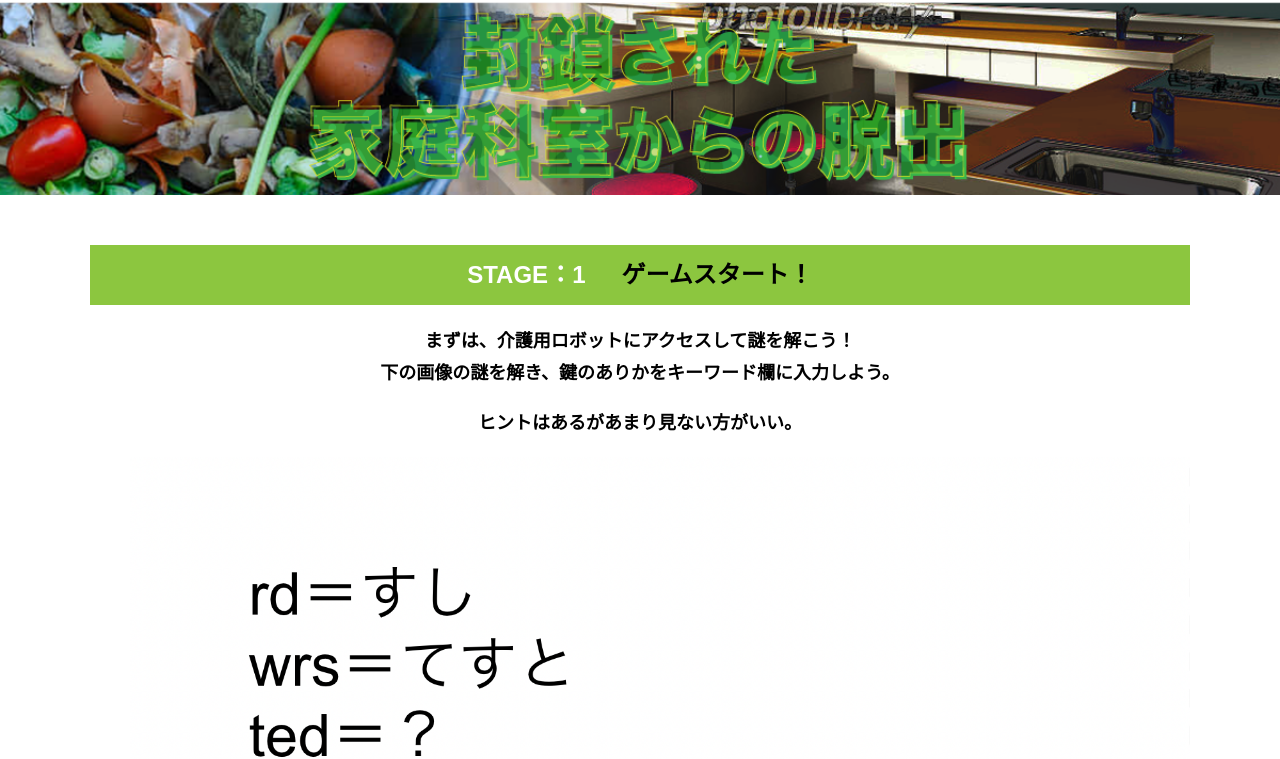
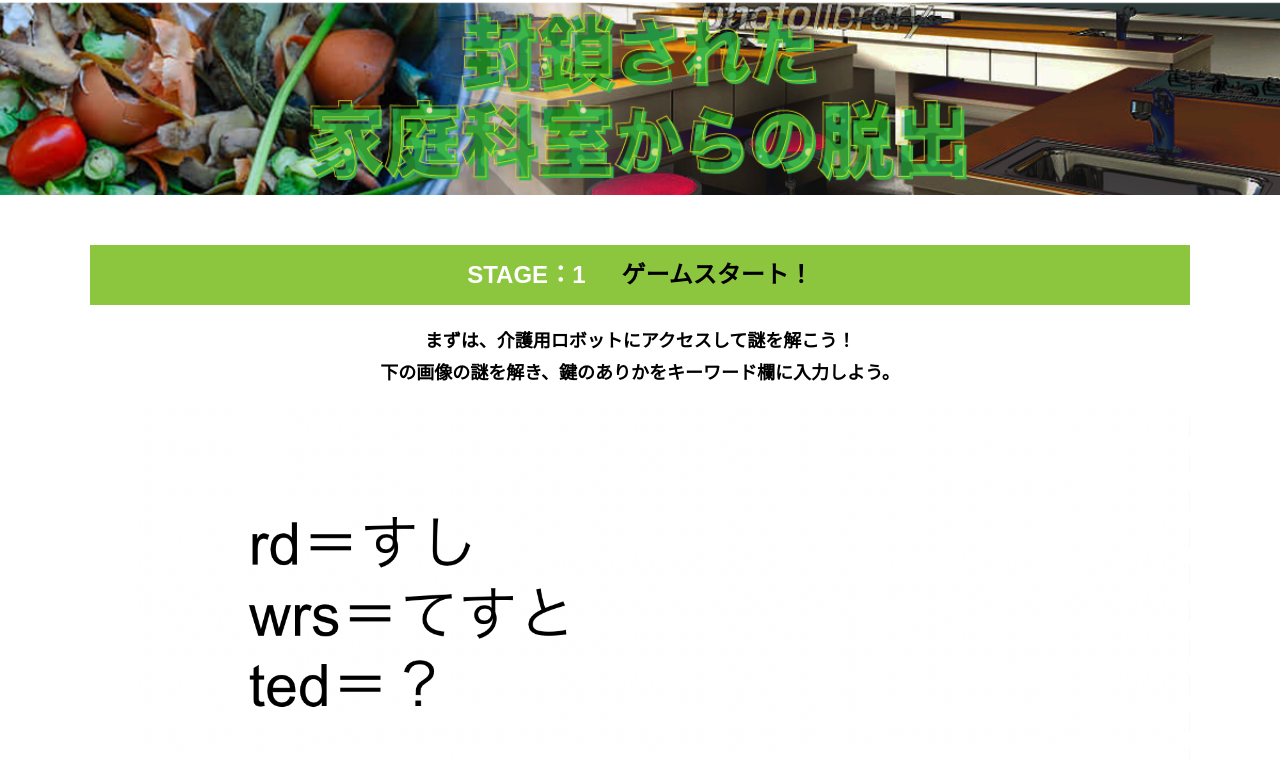
Before and after one commit to rui0816/-7, a plain HTML site: page main.html in a window 1280 px wide. Shown: the part 58-817 px from the top of the page. Drawn offline with nearby package versions, Linux system fonts and the light colour scheme.

Commit message:
Update main.html

```diff
--- a/main.html
+++ b/main.html
@@ -36,7 +36,7 @@
             <h2 class="section-title section-title--keycolorlight"><span class="section-title__stage">STAGE：1</span>ゲームスタート！</h2>
             <p class="text-center">まずは、介護用ロボットにアクセスして謎を解こう！<br>
               下の画像の謎を解き、鍵のありかをキーワード欄に入力しよう。</p>
-            <p class="text-center">ヒントはあるがあまり見ない方がいい。</p>
+            <p class="text-center"></p>
 
             <div class="container">
               <figure class="image__container">
```
